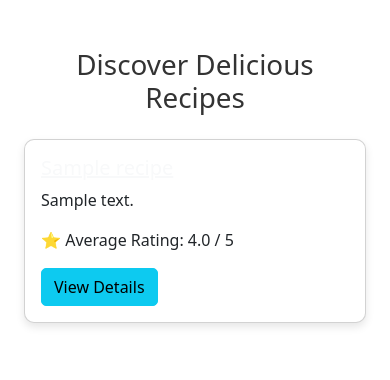
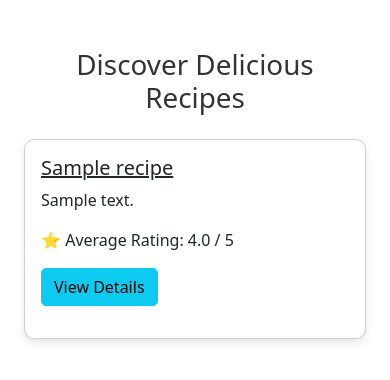
Before and after one commit to m75-ali/recipe-sharing-platform, a Django app: page /recipes/ in a window 390 px wide. Shown: the part 56-436 px from the top of the page. Run offline with Django 4.2, Linux system fonts and the light colour scheme; tables that the repository leaves empty hold one stand-in row (values such as "Sample post"); some libraries are stand-ins or nearby versions.

Commit message:
Responsive design for  compatible devices implemented

```diff
--- a/recipesharing/recipes/templates/recipes/base.html
+++ b/recipesharing/recipes/templates/recipes/base.html
@@ -1,20 +1,23 @@
-{% load static %}<!DOCTYPE html>
+{% load static %}
+<!DOCTYPE html>
 <html lang="en">
   <head>
-    <meta charset="UTF-8">
-    <meta name="viewport" content="width=device-width, initial-scale=1.0">
-    <title>{% block title %}Recipe Sharing Platform{% endblock %}</title>
-    <link rel="stylesheet" href="{% static 'bootstrap/css/bootstrap.min.css' %}">
-    <link rel="stylesheet" href="{% static 'bootstrap/css/style.css' %}">
+    <meta charset="UTF-8" />
+    <meta name="viewport" content="width=device-width, initial-scale=1.0" />
+    <title>
+      {% block title %}
+        Recipe Sharing Platform
+      {% endblock %}
+    </title>
+    <link rel="stylesheet" href="{% static 'bootstrap/css/bootstrap.min.css' %}" />
+    <link rel="stylesheet" href="{% static 'bootstrap/css/style.css' %}" />
   </head>
   <body class="d-flex flex-column min-vh-100">
     <header>
       <nav class="navbar navbar-expand-lg navbar-light bg-light">
         <div class="container">
           <a class="navbar-brand" href="{% url 'recipe_index' %}">Recipe Sharing Platform</a>
-                <button class="navbar-toggler" type="button" data-toggle="collapse" data-target="#navbarNav" aria-controls="navbarNav" aria-expanded="false" aria-label="Toggle navigation">
-                    <span class="navbar-toggler-icon"></span>
-                </button>
+          <button class="navbar-toggler" type="button" data-bs-toggle="collapse" data-bs-target="#navbarNav" aria-controls="navbarNav" aria-expanded="false" aria-label="Toggle navigation"><span class="navbar-toggler-icon"></span></button>
           <div class="collapse navbar-collapse justify-content-end" id="navbarNav">
             <ul class="navbar-nav">
               {% if user.is_authenticated %}
@@ -50,6 +53,7 @@
 
     <main class="container mt-4">
       {% block content %}
+
       {% endblock %}
     </main>
 
--- a/recipesharing/recipes/templates/recipes/index.html
+++ b/recipesharing/recipes/templates/recipes/index.html
@@ -12,13 +12,14 @@
       </div>
     {% endif %}
 
+    <!-- Responsive grid for recipes -->
     <div class="row mt-4">
       {% for recipe in recipes %}
-        <div class="col-md-4">
-          <div class="card mb-4 shadow-sm">
+        <div class="col-lg-4 col-md-6 col-sm-12 mb-4">
+          <div class="card h-100 shadow-sm">
             <div class="card-body">
               <h5 class="card-title">
-                <a href="{% url 'recipe_detail' recipe.id %}" class="text-light">{{ recipe.title }}</a>
+                <a href="{% url 'recipe_detail' recipe.id %}" class="text-dark">{{ recipe.title }}</a>
               </h5>
               <p class="card-text">{{ recipe.description|truncatewords:20 }}</p>
 
@@ -36,8 +37,8 @@
           </div>
         </div>
       {% empty %}
-        <div class="col-12">
-          <p>No recipes available.</p>
+        <div class="col-12 text-center">
+          <p class="text-muted">No recipes available.</p>
         </div>
       {% endfor %}
     </div>
```
Lines whose indentation alone changed are shown as unchanged.
